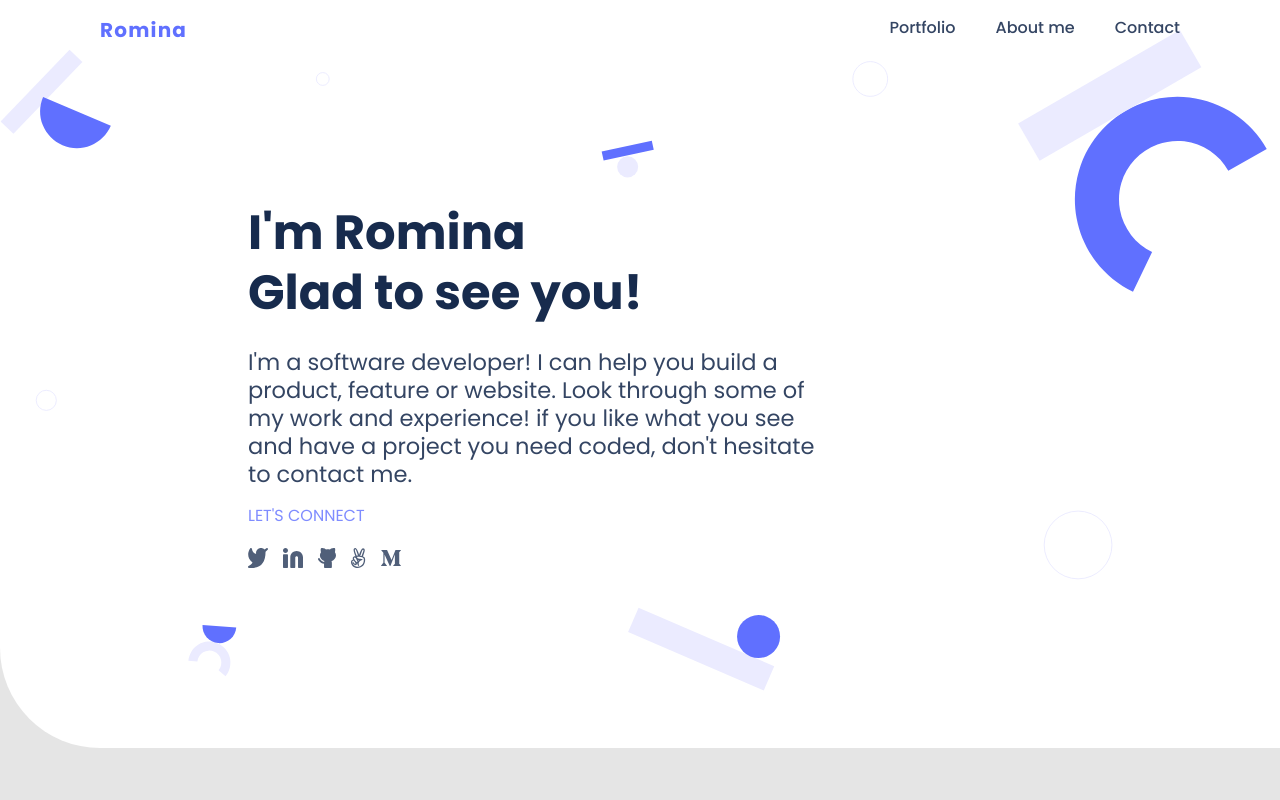
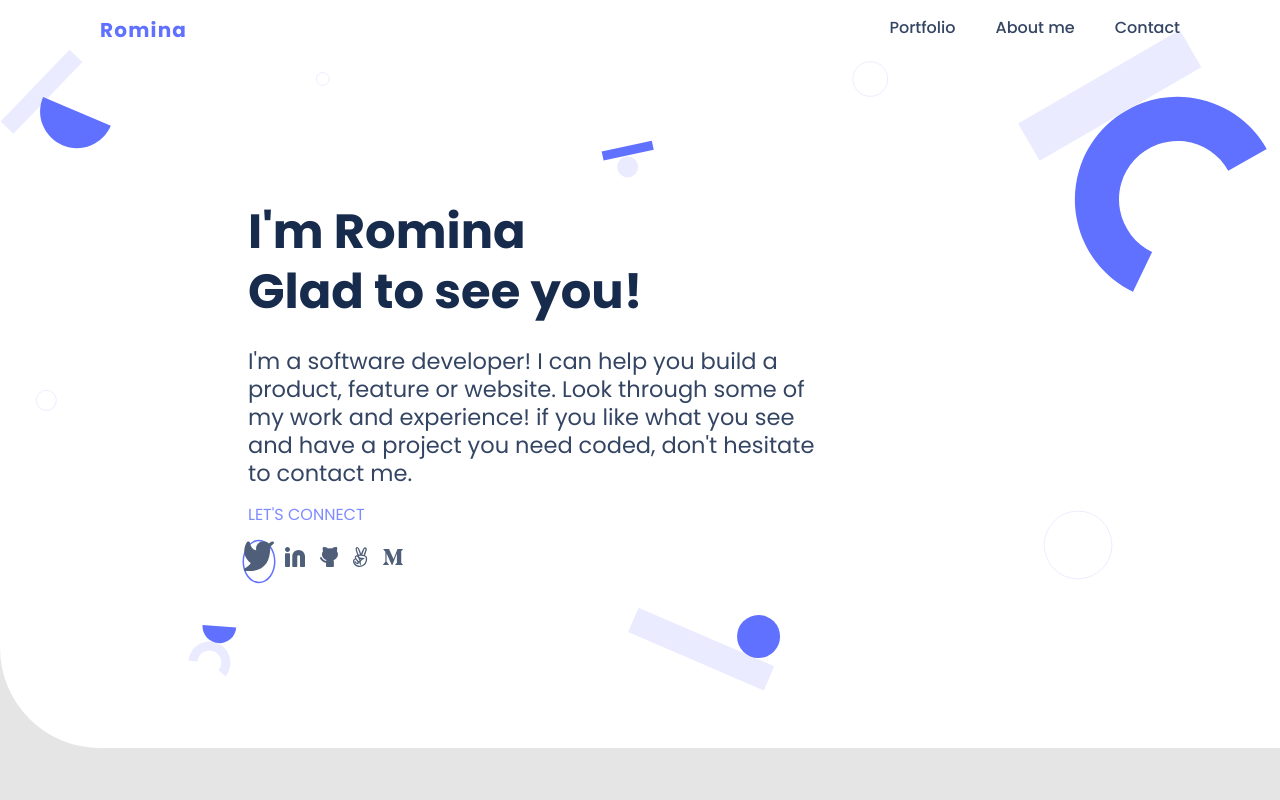
Before and after one commit to rominana/projectportfolio, a website: page index.html in a window 1280 px wide. In both pictures the pointer is over the item 258 px from the left and 561 px from the top of the page. Shown: the top 800 px of the page. Drawn offline with Linux system fonts and the light colour scheme.

Commit message:
Apply transitions to the social network icons

```diff
--- a/index.html
+++ b/index.html
@@ -6,6 +6,7 @@
   <meta name="viewport" content="width=device-width, initial-scale=1.0">
   <title>Project Portfolio - Romina Patiño</title>
   <link rel="stylesheet" href="/style.css">
+  <link rel="stylesheet" href="/transitions.css">
 </head>
 
 <body>
--- /dev/null
+++ b/transitions.css
@@ -0,0 +1,6 @@
+.icon-transition li:hover {
+  border: 0.5px solid #6070ff;
+  border-radius: 50%;
+  transition-duration: 0.5s;
+  transform: scale(1.5);
+}
```
